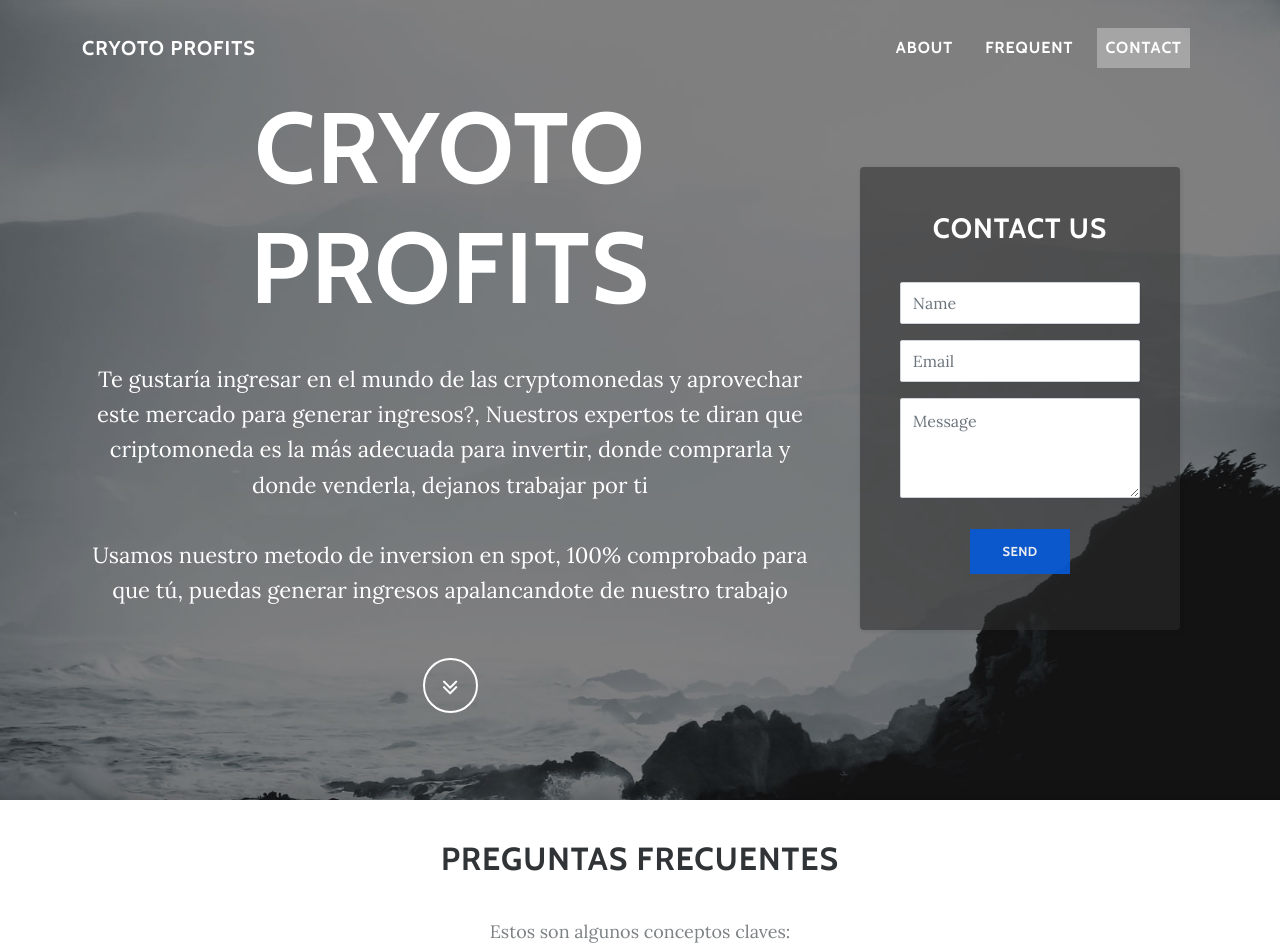
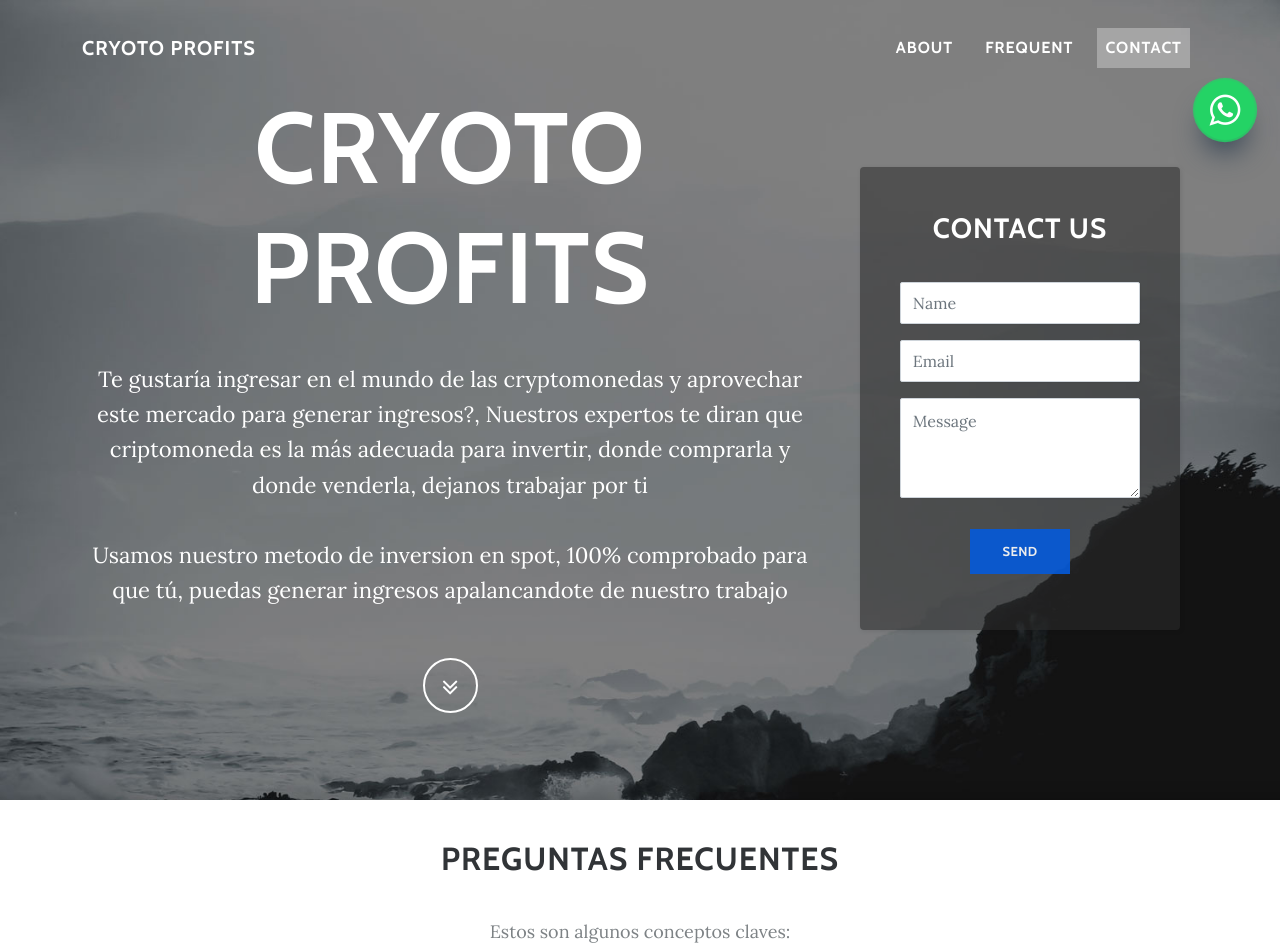
Before and after one commit to millonariorx/landing, a plain HTML site: page index.html in a window 1280 px wide. Shown: the top 950 px of the page. Drawn offline with nearby package versions, Linux system fonts and the light colour scheme.

Commit message:
feat(whatsapp): add icon whatsapp and methods to contact

```diff
--- a/assets/css/Article-List.css
+++ b/assets/css/Article-List.css
@@ -309,3 +309,60 @@
 .paypal-button{
   display: inline-block;
 }
+
+.btn-cr{
+  width:60px;
+  height:60px;
+  border-radius:50%;
+  background:#25d366;
+  right:25px;
+  top:10vh;
+  position:fixed;
+  border:none;
+  text-decoration: none;
+  outline:none;
+  color:#FFF;
+  font-size:36px;
+  box-shadow: rgb(38, 57, 77) 0px 20px 30px -10px;
+  transition:.3s;
+  z-index: 101;
+}
+
+.btn-cr:hover{
+    text-decoration: none;
+    color: #008a15;
+}
+
+.pulso {
+  overflow: visible;
+  position: fixed;
+}
+.pulso:before {
+  content: '';
+  display:block;
+  position: absolute;
+  width: 100%;
+  height: 100%;
+  top: 0;
+  left: 0;
+  background-color: inherit;
+  border-radius: inherit;
+  transition: opacity .3s, transform .3s;
+  animation: pulso-animation 1s cubic-bezier(0.24, 0, 0.38, 1) infinite;
+	z-index: -1;
+}
+
+@keyframes pulso-animation {
+  0% {
+    opacity: 1;
+    transform: scale(1);
+  }
+  50% {
+    opacity: 0;
+    transform: scale(1.5);
+  }
+  100% {
+    opacity: 0;
+    transform: scale(1.5);
+  }
+}
--- a/assets/js/grayscale.js
+++ b/assets/js/grayscale.js
@@ -1,3 +1,10 @@
+
+var num=573016414316;
+var texto="Hola ya he realizado el pago";
+
+
+
+
 (function() {
   "use strict"; // Start of use strict
 
@@ -63,3 +70,7 @@ document.addEventListener('DOMContentLoaded', () => {
   var ver = document.getElementById('ver');
   ver.innerHTML = flipdown.version;
 });
+
+function whats(){
+  window.open('https://api.whatsapp.com/send?phone='+num+'&text='+texto+'', '_blank');
+}
--- a/index.html
+++ b/index.html
@@ -16,6 +16,11 @@
 </head>
 
 <body id="page-top" data-bs-spy="scroll" data-bs-target="#mainNav" data-bs-offset="77">
+
+    <a href="#" class="btn-cr pulso d-flex justify-content-center" onclick="whats();">
+        <i class="fa fa-whatsapp m-auto icon-whats"></i>
+    </a>
+
     <nav class="navbar navbar-light navbar-expand-md fixed-top" id="mainNav">
         <div class="container"><a class="navbar-brand" href="#">CRYOTO PROFITS</a><button data-bs-toggle="collapse" class="navbar-toggler navbar-toggler-right" data-bs-target="#navbarResponsive" type="button" aria-controls="navbarResponsive" aria-expanded="false" aria-label="Toggle navigation" value="Menu"><i class="fa fa-bars"></i></button>
             <div class="collapse navbar-collapse" id="navbarResponsive">
```
Also changed, not shown: assets/img/whatsapp.svg (added), 2 other files.
